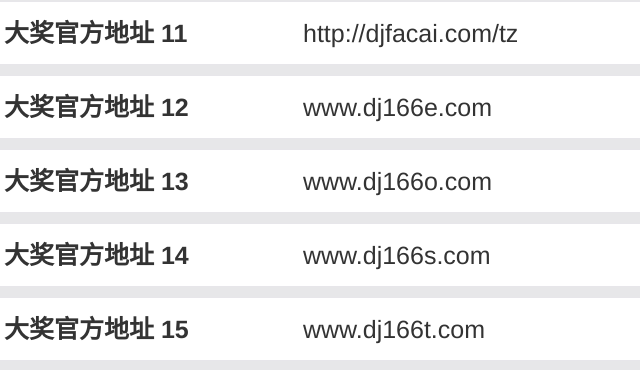
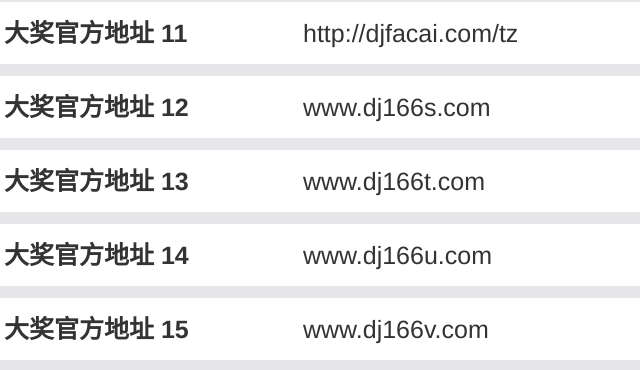
Before and after one commit to djby88/djby88.github.io, a plain HTML site: page index.html in a window 1280 px wide. Shown: the part 992-1362 px from the top of the page, 206-846 px from the left. Drawn offline with Linux system fonts and the light colour scheme.

Commit message:
Update index.html

```diff
--- a/index.html
+++ b/index.html
@@ -92,8 +92,6 @@
   <script>
     document.addEventListener("DOMContentLoaded", function () {
       const letterNow = [
-        "e",
-        "o",
         "s",
         "t",
         "u",
```
